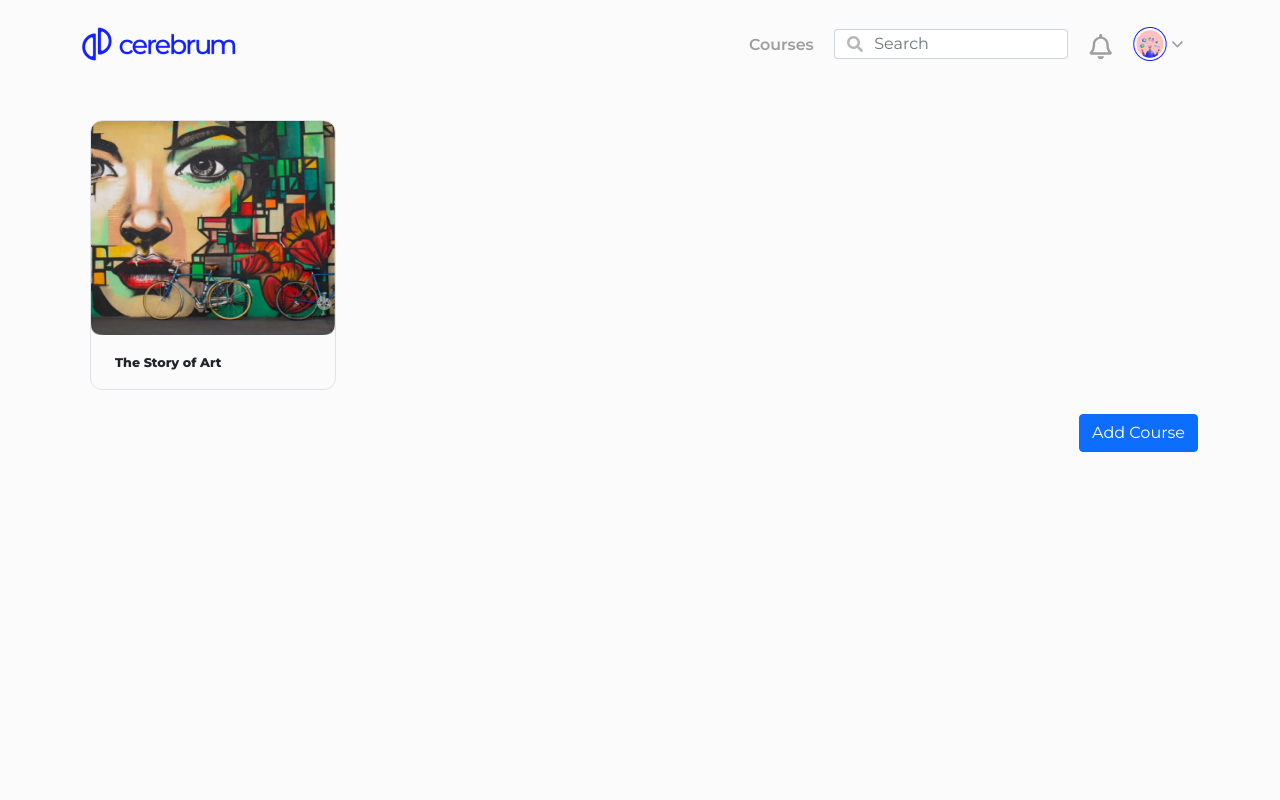
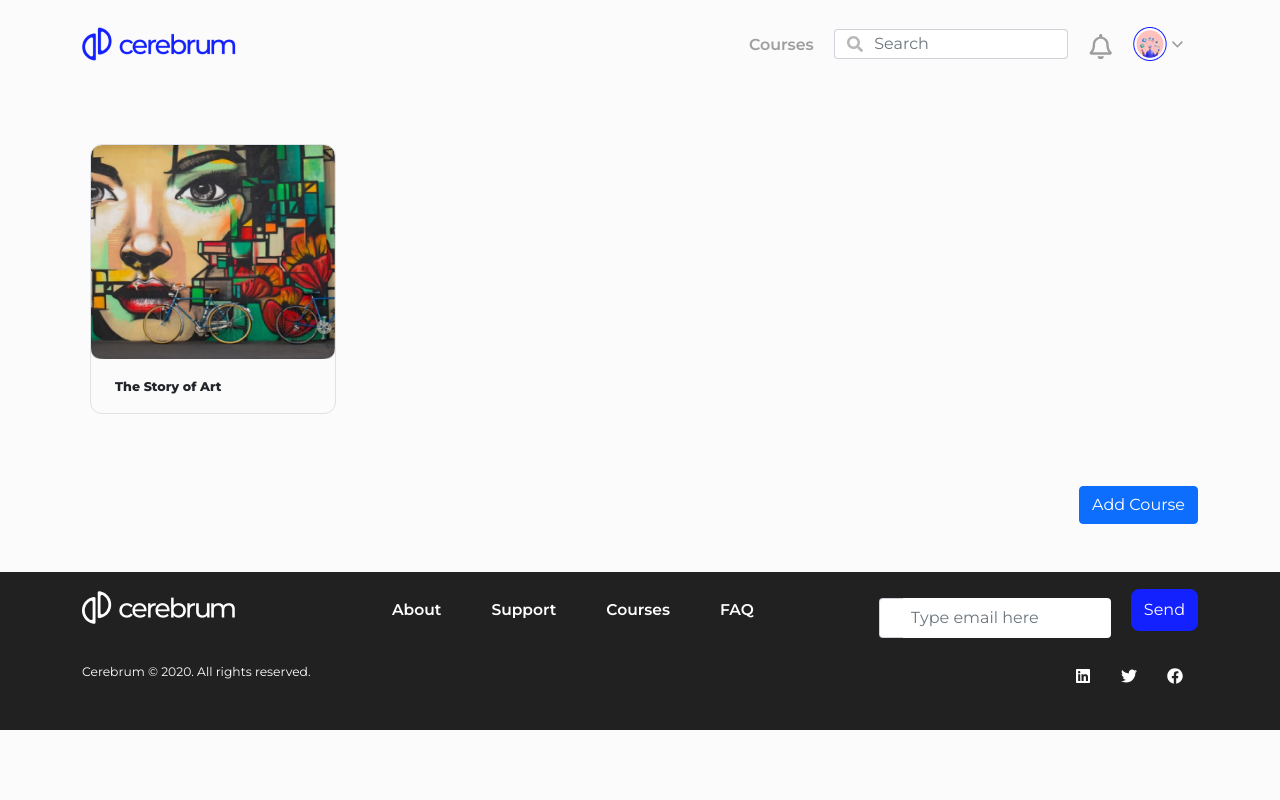
Before and after one commit to Kingscliq/Cerebrum-New, a React (Create React App) app: page /tutoraddcourse in a window 1280 px wide. Shown: the top 800 px of the page. Built offline with nearby package versions, Linux system fonts and the light colour scheme.

Commit message:
added the tutors add course and the courses page

```diff
--- a/src/pages/app/TutorAddCourse/index.js
+++ b/src/pages/app/TutorAddCourse/index.js
@@ -8,7 +8,7 @@ function TutorAddCourse() {
 	return (
 		<>
 			<DashboardHeader />
-			<main className="container my-4 vh-100 d-flex flex-column">
+			<main className="container my-5 d-flex flex-column">
 				<section className="col-12">
 					<article className="d-flex justify-content-between mb-3">
 						<div className="courses-dummy-image col-4 m-2 d-flex border">
@@ -17,7 +17,7 @@ function TutorAddCourse() {
 					</article>
 				</section>
 
-				<div className="align-self-end">
+				<div className="align-self-end mt-5">
 					<Button className={"btn btn-primary"} text={"Add Course"} />
 				</div>
 			</main>
```
